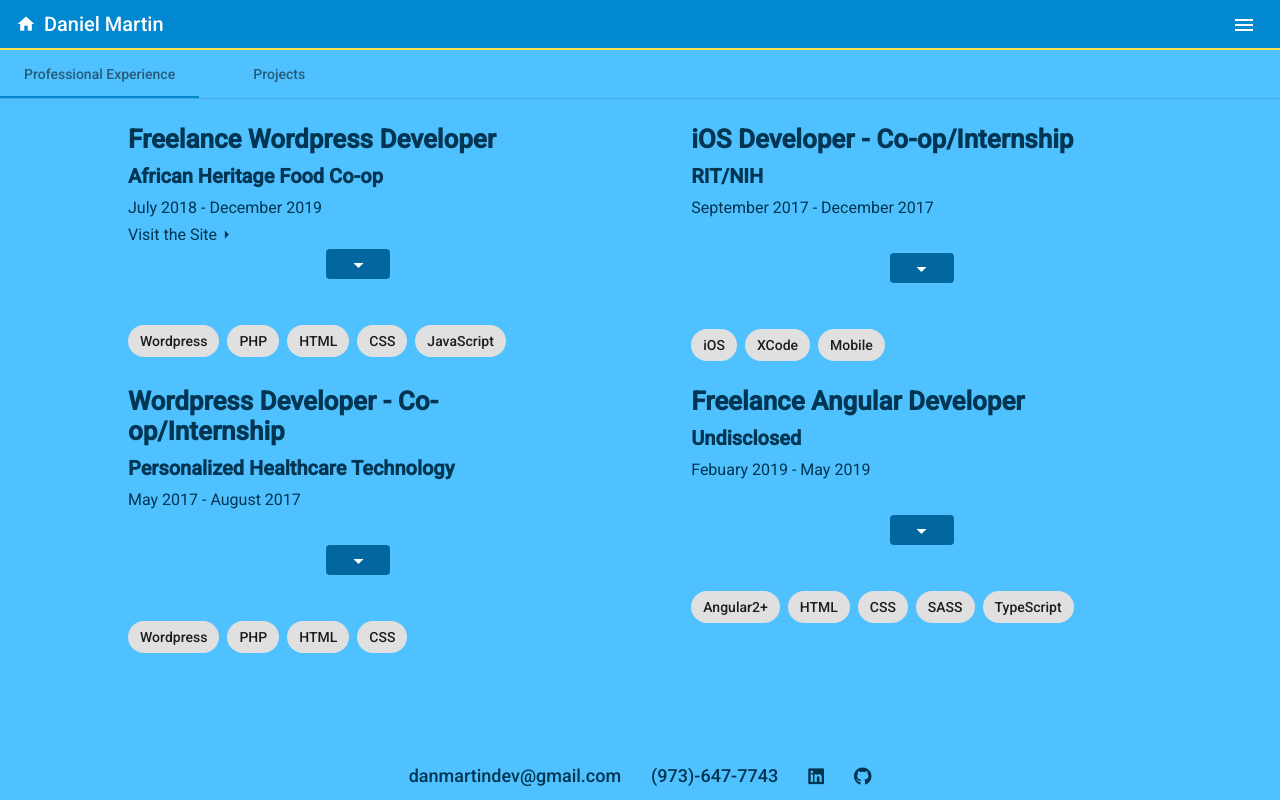
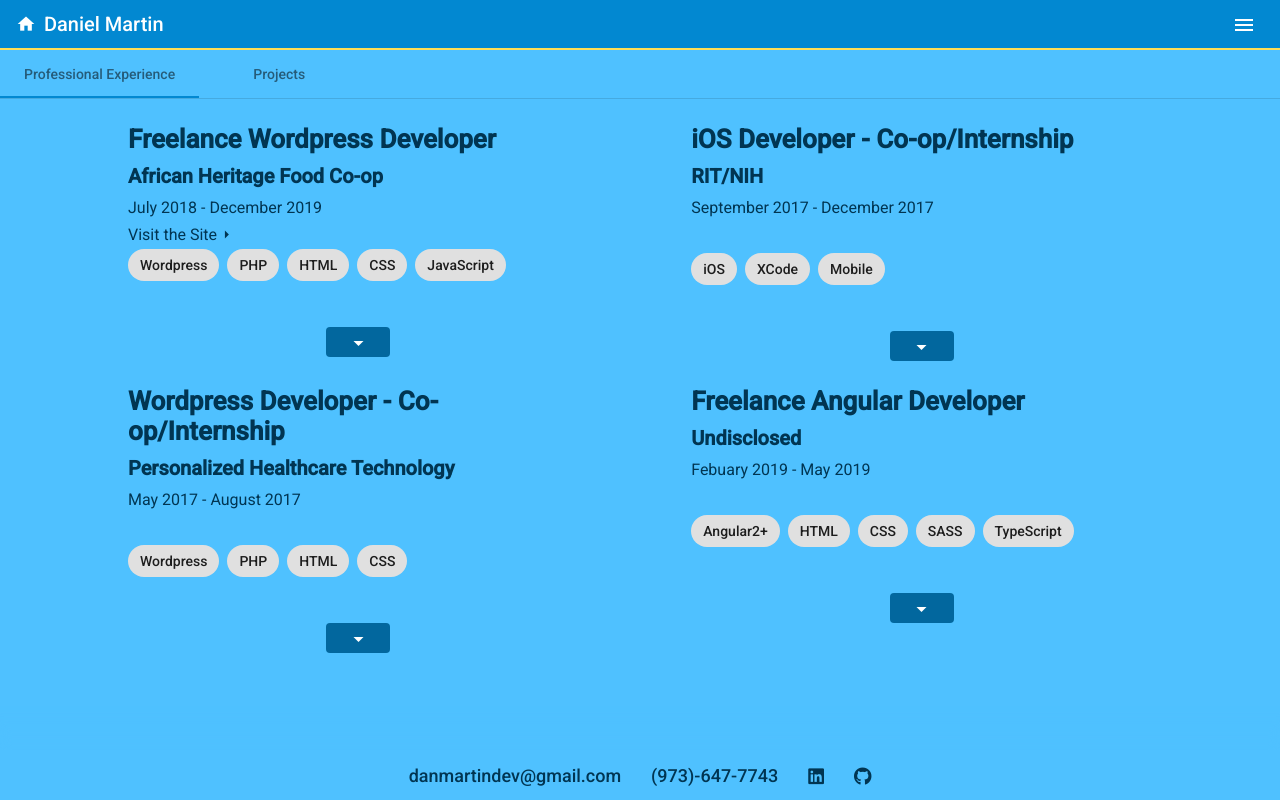
Before and after one commit to danmartindev/Portfolio, an Angular app: page /work in a window 1280 px wide. Built offline with nearby package versions, Linux system fonts and the light colour scheme.

Commit message:
switched order of chip list and collapser

```diff
--- a/src/app/work/work.component.html
+++ b/src/app/work/work.component.html
@@ -17,15 +17,22 @@
                             {{e.linkText}}<mat-icon class="clean-btn" *ngIf="e.link">arrow_right</mat-icon>
                         </a>
                     </div>
-                    <button (click)="collapse(e)" mat-button ><i class="material-icons clean-btn" [@rotate]="e.state" >arrow_drop_down</i></button>
-                    <div class="collapser" [@collapser]="e.state" [innerHTML] = "e.content"></div>
-                    <mat-chip-list class="chip-list">
+
+                    <div class="chip-list">
+                        <mat-chip-list>
                             <mat-chip
                                 *ngFor="let chip of e.chips"
                             >
                                 {{chip}}
                             </mat-chip>
                         </mat-chip-list>
+                    </div>
+
+                    <div class="collapser" [@collapser]="e.state" [innerHTML] = "e.content"></div>
+                    <button (click)="collapse(e)" mat-button >
+                        <i class="material-icons clean-btn" [@rotate]="e.state" >arrow_drop_down</i>
+                    </button>
+
                 </div>
             </div>
         </mat-tab>
@@ -50,9 +57,9 @@
                             {{e.linkText2}}<mat-icon class="clean-btn" *ngIf="e.link2">arrow_right</mat-icon>
                         </a>
                     </div>
-                    <button (click)="collapse(e)" mat-button ><i class="material-icons clean-btn" [@rotate]="e.state" >arrow_drop_down</i></button>
-                    <div class="collapser" [@collapser]="e.state" [innerHTML] = "e.content"></div>
-                    <mat-chip-list class="chip-list">
+
+                    <div class="chip-list">
+                        <mat-chip-list>
                             <mat-chip
                                 *ngFor="let chip of e.chips"
                             >
@@ -60,6 +67,12 @@
                             </mat-chip>
                         </mat-chip-list>
                     </div>
+
+                    <div class="collapser" [@collapser]="e.state" [innerHTML] = "e.content"></div>
+                    <button (click)="collapse(e)" mat-button >
+                        <i class="material-icons clean-btn" [@rotate]="e.state" >arrow_drop_down</i>
+                    </button>
+                </div>
             </div>
         </mat-tab>
 
```
Lines whose indentation alone changed are shown as unchanged.
